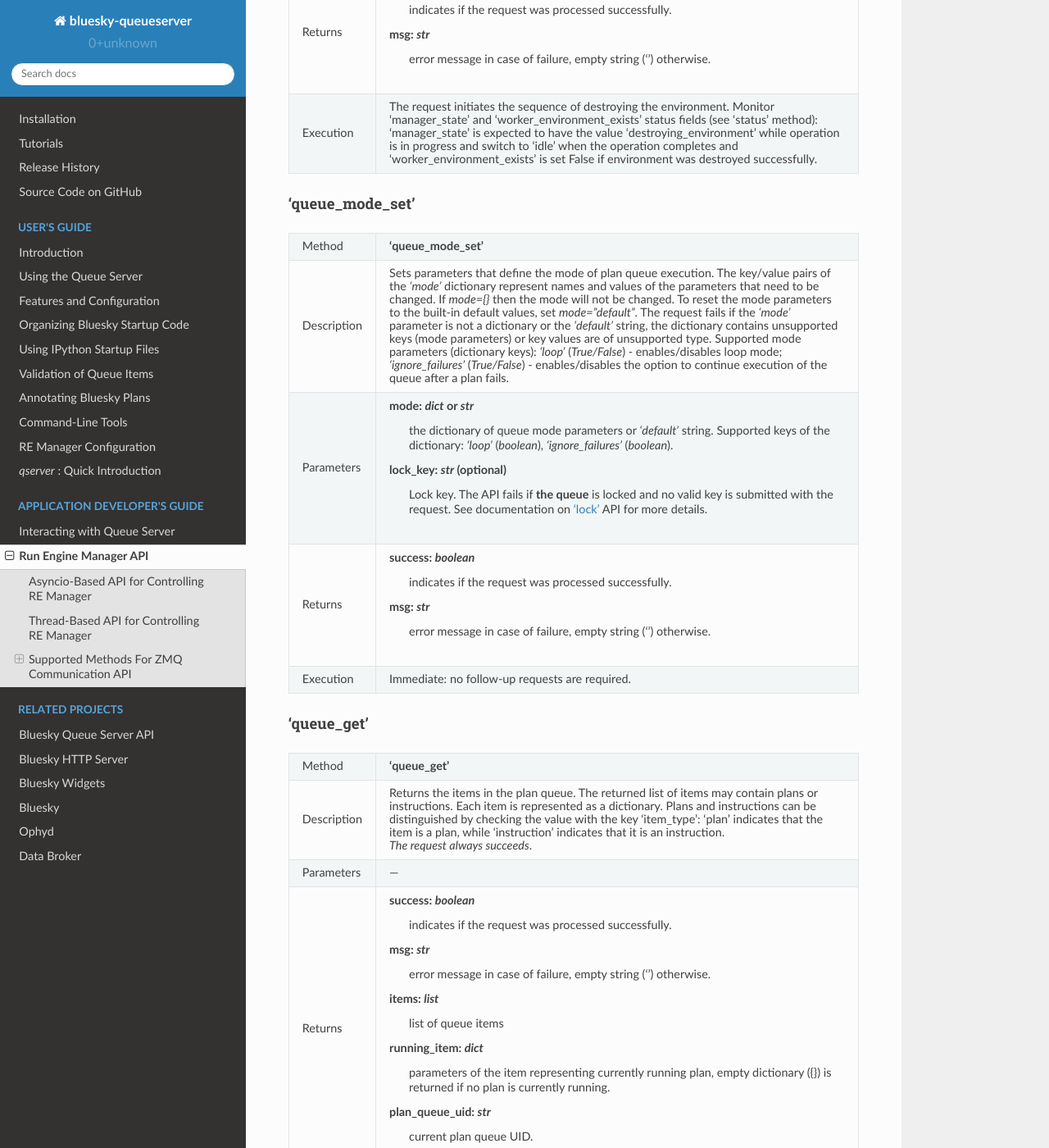
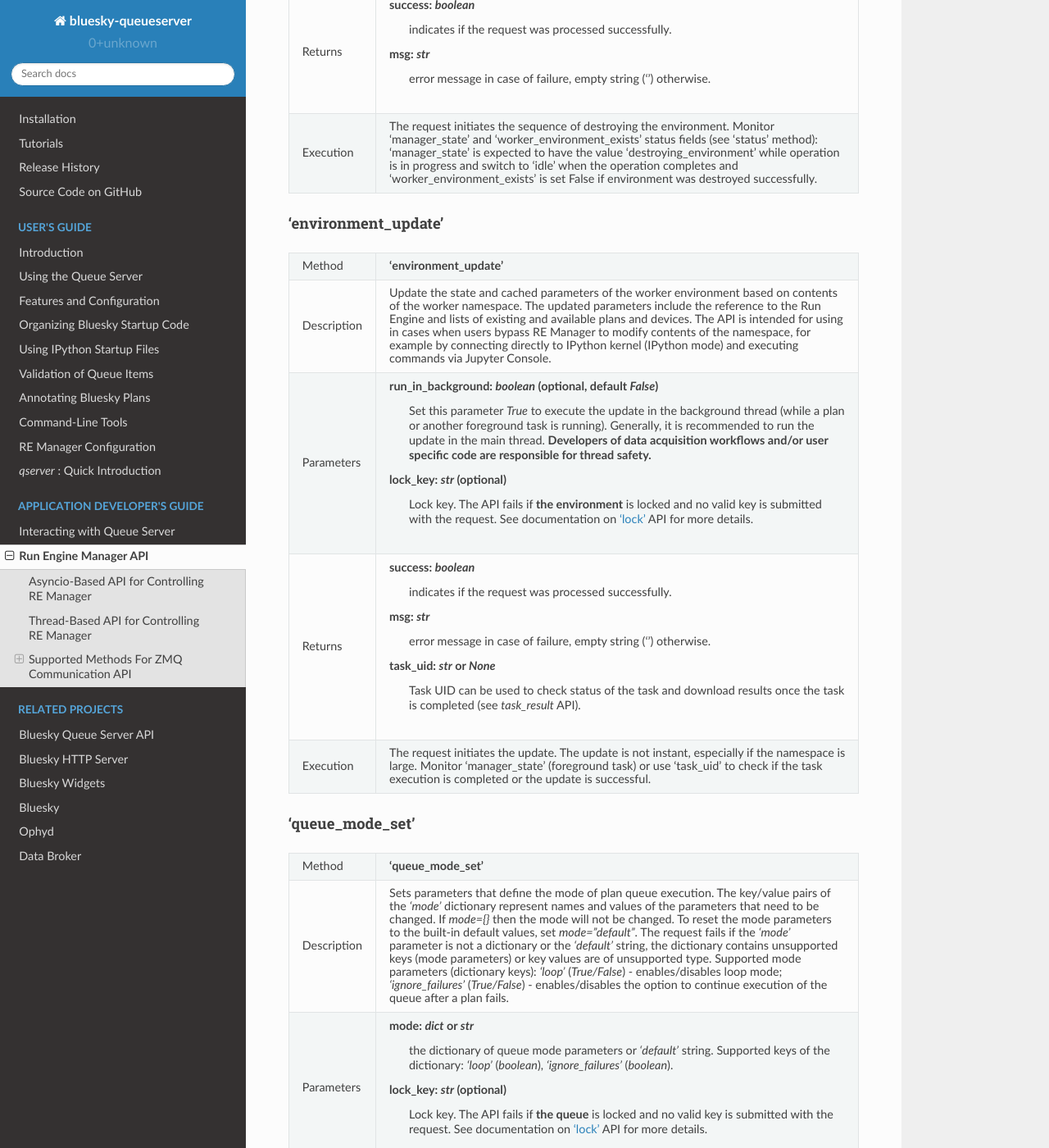
Before and after one commit to bluesky/bluesky-queueserver, a Sphinx documentation site: the page built from docs/source/re_manager_api.rst, in a window 1280 px wide and 1400 px high, scrolled down 13326 px. Shown: the whole window at 82% size. Built offline with Sphinx 7.4.7 and the Read the Docs theme 2.0.0, drawn with Linux system fonts in a browser that asks for light colours.

Commit message:
DOC: documentation for 'environment_update' API

```diff
--- a/docs/source/re_manager_api.rst
+++ b/docs/source/re_manager_api.rst
@@ -93,6 +93,7 @@ Open and close RE Worker environment:
 - :ref:`method_environment_open`
 - :ref:`method_environment_close`
 - :ref:`method_environment_destroy`
+- :ref:`method_environment_update`
 
 
 Operations with the plan queue:
@@ -763,6 +764,46 @@ Execution     The request initiates the sequence of destroying the environment.
               'destroying_environment' while operation is in progress and switch to 'idle' when
               the operation completes and 'worker_environment_exists' is set False if environment
               was destroyed successfully.
+============  =========================================================================================
+
+
+.. _method_environment_update:
+
+**'environment_update'**
+^^^^^^^^^^^^^^^^^^^^^^^^
+
+============  =========================================================================================
+Method        **'environment_update'**
+------------  -----------------------------------------------------------------------------------------
+Description   Update the state and cached parameters of the worker environment based on contents of the
+              worker namespace. The updated parameters include the reference to the Run Engine and lists of
+              existing and available plans and devices. The API is intended for using in cases when
+              users bypass RE Manager to modify contents of the namespace, for example by connecting
+              directly to IPython kernel (IPython mode) and executing commands via Jupyter Console.
+------------  -----------------------------------------------------------------------------------------
+Parameters    **run_in_background**: *boolean* (optional, default *False*)
+                  Set this parameter *True* to execute the update in the background thread (while a plan or
+                  another foreground task is running). Generally, it is recommended to run the update
+                  in the main thread. **Developers of data acquisition workflows and/or user specific code
+                  are responsible for thread safety.**
+
+              **lock_key**: *str* (optional)
+                  Lock key. The API fails if **the environment** is locked and no valid key is submitted
+                  with the request. See documentation on :ref:`method_lock` API for more details.
+------------  -----------------------------------------------------------------------------------------
+Returns       **success**: *boolean*
+                  indicates if the request was processed successfully.
+
+              **msg**: *str*
+                  error message in case of failure, empty string ('') otherwise.
+
+              **task_uid**: *str* or *None*
+                  Task UID can be used to check status of the task and download results once the task
+                  is completed (see *task_result* API).
+------------  -----------------------------------------------------------------------------------------
+Execution     The request initiates the update. The update is not instant, especially if the namespace
+              is large. Monitor 'manager_state' (foreground task) or use 'task_uid' to check if
+              the task execution is completed or the update is successful.
 ============  =========================================================================================
 
 
```
Also changed, not shown: 1 other file.
